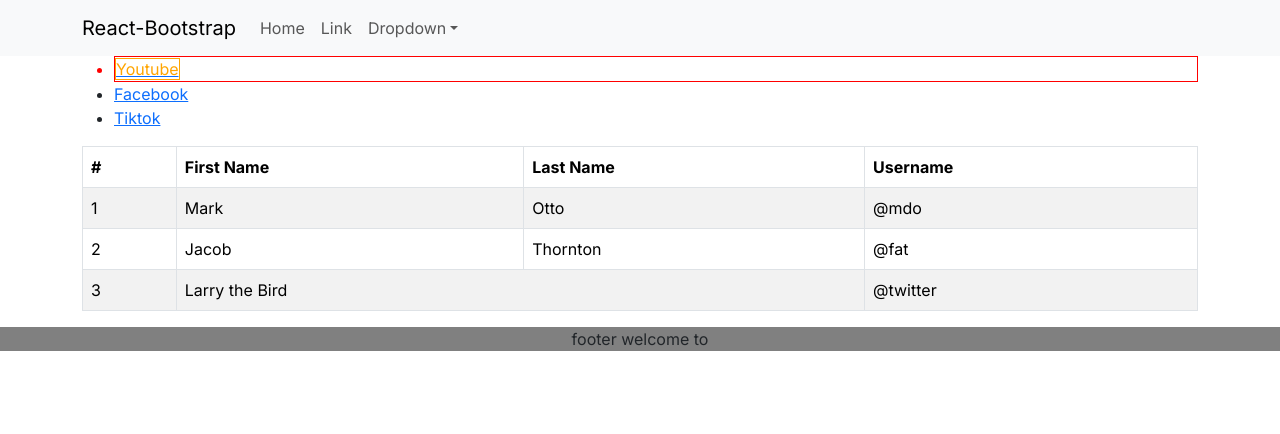
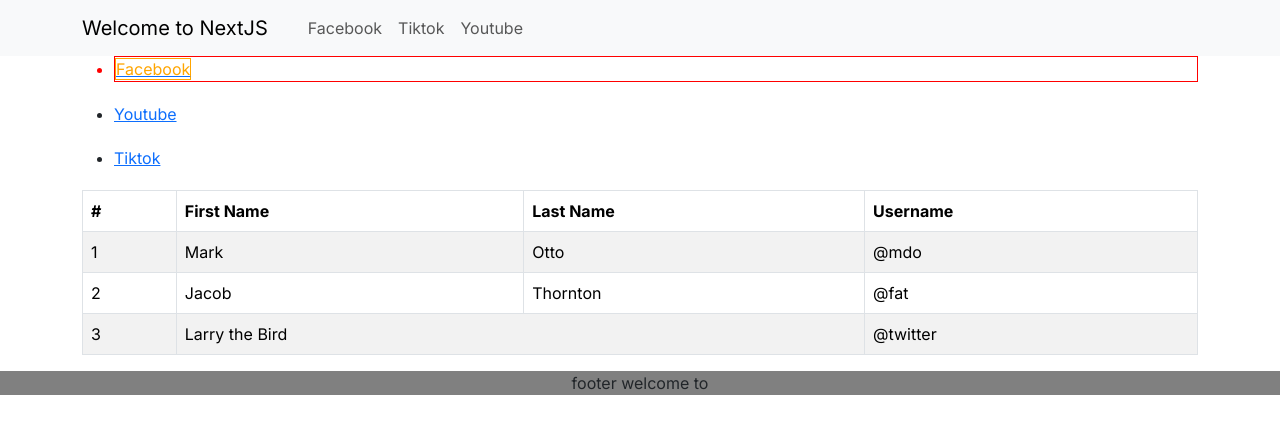
Before and after one commit to kiensamson0000/welcome-to-nextjs, a Next.js app: page / in a window 1280 px wide. Shown: the top 434 px of the page. Built offline with nearby package versions, Linux system fonts and the light colour scheme; no server answers.

Commit message:
fetching data with fetch and swr

```diff
--- a/package.json
+++ b/package.json
@@ -19,6 +19,7 @@
     "react": "18.2.0",
     "react-bootstrap": "2.8.0",
     "react-dom": "18.2.0",
+    "swr": "2.2.0",
     "typescript": "5.0.4"
   }
 }
--- a/src/app/page.tsx
+++ b/src/app/page.tsx
@@ -1,25 +1,51 @@
 "use client";
-
 import Link from "next/link";
 import style1 from "@/styles/app.module.css";
 import style2 from "@/styles/customCSS.module.css";
 import "bootstrap/dist/css/bootstrap.min.css";
 import TableComponent from "@/components/app.table";
+// import { useEffect } from "react";
+import useSWR from "swr";
 
 export default function Home() {
+  const fetcher = (url: string) => fetch(url).then((res) => res.json());
+  const { data, error, isLoading } = useSWR(
+    "http://localhost:8000/blogs",
+    fetcher,
+    {
+      revalidateIfStale: false,
+      revalidateOnFocus: false,
+      revalidateOnReconnect: false,
+    }
+  );
+
+  console.log(">>> check data: ", data);
+
+  // useEffect(() => {
+  //   const fetchData = async () => {
+  //     const res = await fetch("http://localhost:8000/blogs");
+  //     const data = await res.json();
+
+  //     console.log(">>> check res: ", data);
+  //   };
+  //   fetchData();
+  // }, []);
+
   return (
     <div>
+      <div>{data?.length}</div>
+
       <ul>
         <li className={style1["red"]}>
-          <Link href={`/youtube`}>
-            <span className={style2["red"]}>Youtube</span>
+          <Link href={"/facebook"}>
+            <span className={style2["red"]}>Facebook</span>
           </Link>
         </li>
-        <li>
-          <Link href={`/facebook`}>Facebook</Link>
+        <li style={{ margin: "20px 0" }}>
+          <Link href={"/youtube"}>Youtube</Link>
         </li>
-        <li>
-          <Link href={`/tiktok`}>Tiktok</Link>
+        <li style={{ margin: "20px 0" }}>
+          <Link href={"/tiktok"}>Tiktok</Link>
         </li>
       </ul>
       <TableComponent />
--- a/src/components/app.header.tsx
+++ b/src/components/app.header.tsx
@@ -1,36 +1,35 @@
 "use client";
-
 import Container from "react-bootstrap/Container";
 import Nav from "react-bootstrap/Nav";
 import Navbar from "react-bootstrap/Navbar";
-import NavDropdown from "react-bootstrap/NavDropdown";
+import Link from "next/link";
 
-function AppHeader() {
+const AppHeader = () => {
   return (
     <Navbar expand="lg" className="bg-body-tertiary">
       <Container>
-        <Navbar.Brand href="#home">React-Bootstrap</Navbar.Brand>
+        <Navbar.Brand>
+          <Link href={"/"} className="navbar-brand">
+            Welcome to NextJS
+          </Link>
+        </Navbar.Brand>
         <Navbar.Toggle aria-controls="basic-navbar-nav" />
         <Navbar.Collapse id="basic-navbar-nav">
           <Nav className="me-auto">
-            <Nav.Link href="#home">Home</Nav.Link>
-            <Nav.Link href="#link">Link</Nav.Link>
-            <NavDropdown title="Dropdown" id="basic-nav-dropdown">
-              <NavDropdown.Item href="#action/3.1">Action</NavDropdown.Item>
-              <NavDropdown.Item href="#action/3.2">
-                Another action
-              </NavDropdown.Item>
-              <NavDropdown.Item href="#action/3.3">Something</NavDropdown.Item>
-              <NavDropdown.Divider />
-              <NavDropdown.Item href="#action/3.4">
-                Separated link
-              </NavDropdown.Item>
-            </NavDropdown>
+            <Link href={"/facebook"} className="nav-link">
+              Facebook
+            </Link>
+            <Link href={"/tiktok"} className="nav-link">
+              Tiktok
+            </Link>
+            <Link href={"/youtube"} className="nav-link">
+              Youtube
+            </Link>
           </Nav>
         </Navbar.Collapse>
       </Container>
     </Navbar>
   );
-}
+};
 
 export default AppHeader;
```
